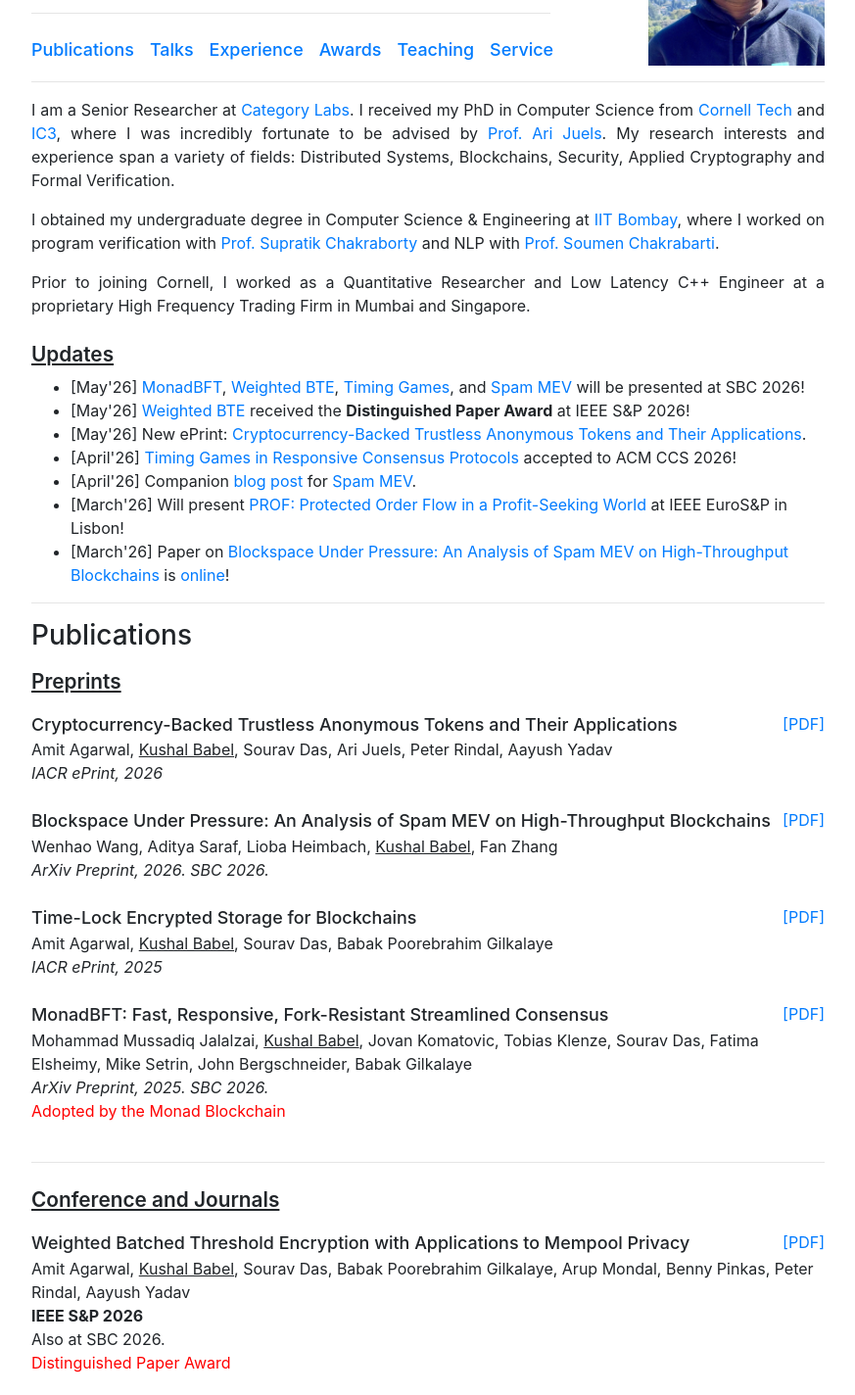
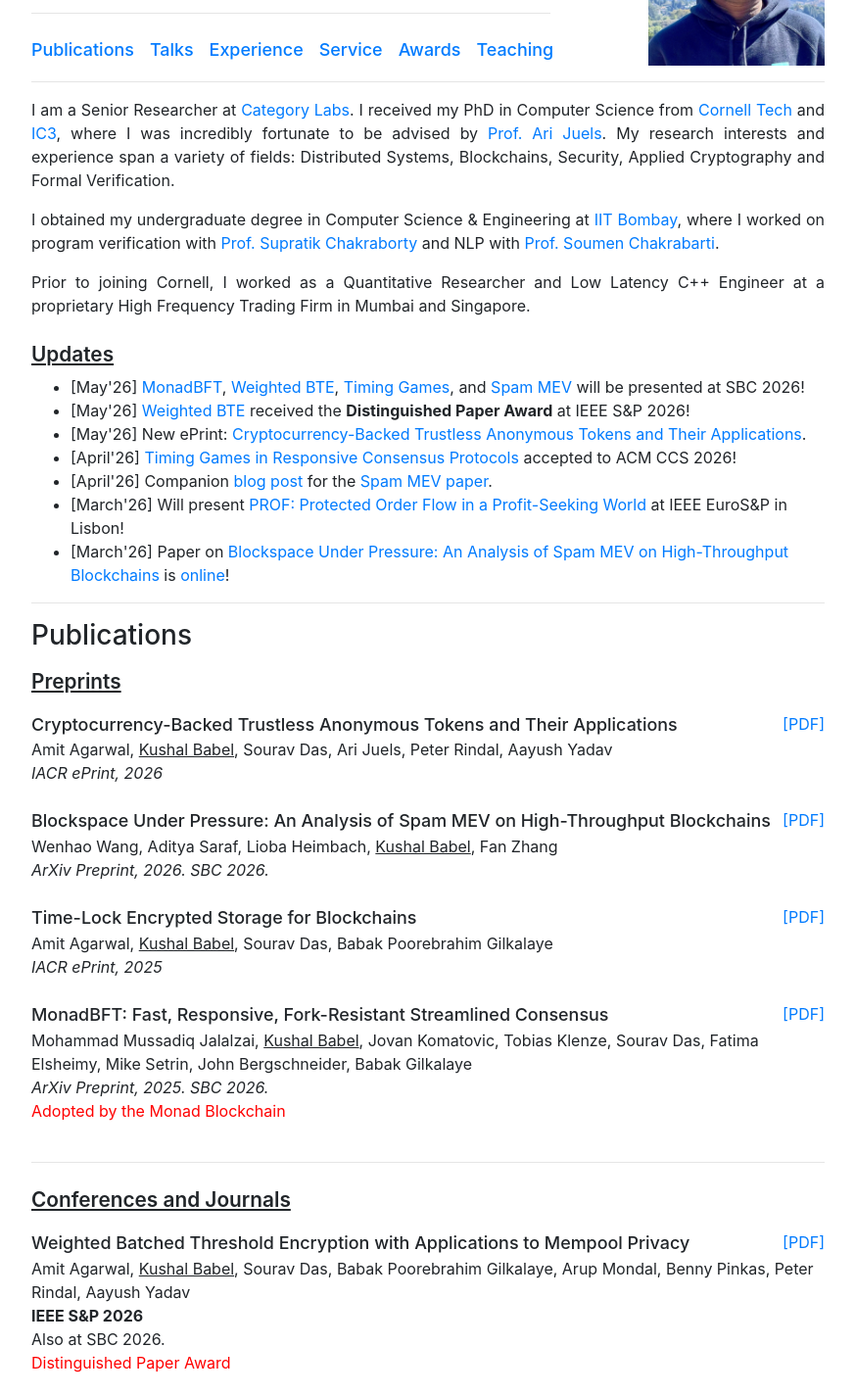
Before and after one commit to kushalbabel/kushalbabel.github.io, a plain HTML site: page index.html in a window 1280 px wide. Shown: the part 128-1552 px from the top of the page at 98% size, without its empty margins (203-1076 px from the left). Drawn offline with nearby package versions, Linux system fonts and the light colour scheme.

Commit message:
Add Category Labs experience, reorder nav, fix Conferences heading, tweak Service section

```diff
--- a/index.html
+++ b/index.html
@@ -108,13 +108,13 @@
                                         <a class="nav-link" href="#Experience">Experience</a>
                                     </li>
                                     <li class="nav-item">
+                                        <a class="nav-link" href="#Service">Service</a>
+                                    </li>
+                                    <li class="nav-item">
                                         <a class="nav-link" href="#Awards">Awards</a>
                                     </li>
                                     <li class="nav-item">
                                         <a class="nav-link" href="#Teaching">Teaching</a>
-                                    </li>
-                                    <li class="nav-item">
-                                        <a class="nav-link" href="#Service">Service</a>
                                     </li>
                                 </ul>
                             </div>
@@ -145,7 +145,7 @@
             <li>[May'26] <a href="#wbte">Weighted BTE</a> received the <strong>Distinguished Paper Award</strong> at IEEE S&P 2026!</li>
             <li>[May'26] New ePrint: <a href="#anon-tokens">Cryptocurrency-Backed Trustless Anonymous Tokens and Their Applications</a>.</li>
             <li>[April'26] <a href="#timing-games">Timing Games in Responsive Consensus Protocols</a> accepted to ACM CCS 2026!</li>
-            <li>[April'26] Companion <a href="https://www.category.xyz/blogs/blockspace-under-pressure-an-analysis-of-spam-mev-on-high-throughput-blockchains">blog post</a> for <a href="#spam-mev">Spam MEV</a>.</li>
+            <li>[April'26] Companion <a href="https://www.category.xyz/blogs/blockspace-under-pressure-an-analysis-of-spam-mev-on-high-throughput-blockchains">blog post</a> for the <a href="#spam-mev">Spam MEV paper</a>.</li>
             <li>[March'26] Will present <a href="#prof">PROF: Protected Order Flow in a Profit-Seeking World</a> at IEEE EuroS&P in Lisbon!</li>
             <li>[March'26] Paper on <a href="#spam-mev">Blockspace Under Pressure: An Analysis of Spam MEV on High-Throughput Blockchains</a> is <a href="https://arxiv.org/abs/2604.00234">online</a>!</li>
         </ul>
@@ -200,7 +200,7 @@
 
         <hr>
 
-        <h5 class="sub-heading"><u>Conference and Journals</u></h5>
+        <h5 class="sub-heading"><u>Conferences and Journals</u></h5>
         <ul class="pub-list list-unstyled">
             <li id="wbte">
                 <span class="text-large">Weighted Batched Threshold Encryption with Applications to Mempool Privacy</span>
@@ -554,6 +554,9 @@
         <h3 id="Experience">Experience</h3>
         <ul class="pub-list list-unstyled">
             <li>
+                2024 - present - Researcher, <a href="https://category.xyz/">Category Labs</a>
+            </li>
+            <li>
                 Summer'23 - Research Intern, <a href="https://mystenlabs.com/">Mysten Labs</a> - Systems Team, hosted by <a href="http://www0.cs.ucl.ac.uk/staff/g.danezis/">George Danezis</a>
             </li>
             <li>
@@ -572,7 +575,6 @@
         <hr>
 
         <h3 id="Service">Academic Service</h3>
-        <p>I co-organized the <a href="https://www.cs.cornell.edu/secdg/">Cornell Security Seminar</a> in 2021-22 with <a href="https://www.cs.cornell.edu/~armin/">Armin</a>.</p>
         Program Committee:
         <ul class="pub-list">
             <li>ACM CCS 2026</li>
@@ -592,6 +594,7 @@
             <li>SBC 2023</li>
             <li>ACM CCS 2020</li>
         </ul>
+        <p>I co-organized the <a href="https://www.cs.cornell.edu/secdg/">Cornell Security Seminar</a> in 2021-22 with <a href="https://www.cs.cornell.edu/~armin/">Armin</a>.</p>
         <hr>
 
         <h3 id="Awards">Selected Awards</h3>
```
